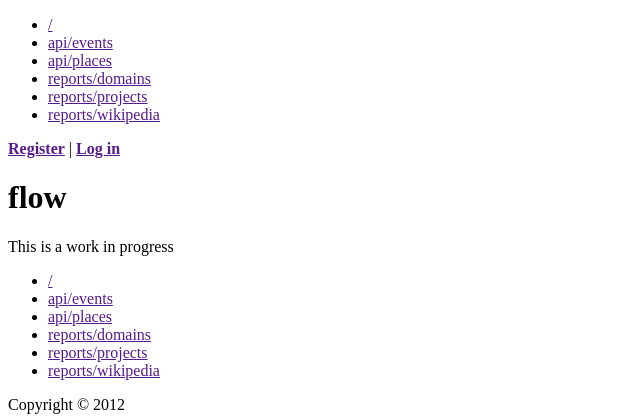
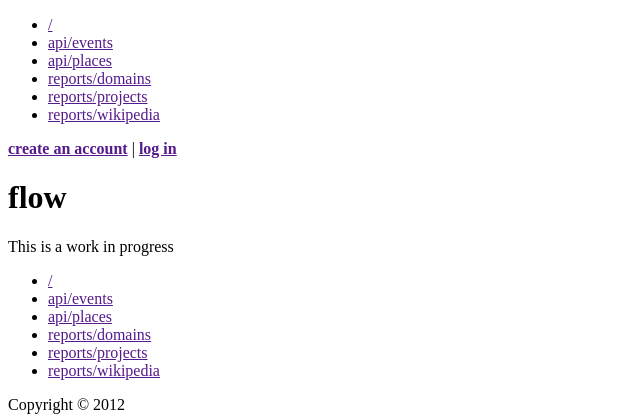
Before and after one commit to westurner/workhours, a Python web app: template workhours/templates/about.jinja2 in a window 1280 px wide. Shown: the top 420 px of the page, without its empty margins (0-640 px from the left). Run offline with Jinja, Linux system fonts and the light colour scheme; the template is opened without the code that fills it, so the values that code supplies are empty.

Commit message:
Updated templates/base.jinja2 and templates/toolbar.jinja2: place login links

```diff
--- a/workhours/templates/base.jinja2
+++ b/workhours/templates/base.jinja2
@@ -33,7 +33,7 @@
         <div id="wrapper" class="container">
 
             <div id="menu" class="block clearfix">
-                <div class="column span-16">
+                <div class="column span-20">
                     {% include "templates/mainmenu.jinja2" %}
                 </div>
                 <div class="column span-4 last">
@@ -77,7 +77,7 @@
                 </div>
             {% endblock contentframe %}
             </div>
-            <div id="footer" class="container">
+            <div id="footer">
                 <div class="column span-24 footermenu">
                     {% include "templates/mainmenu.jinja2" %}
                 </div>
--- a/workhours/templates/toolbar.jinja2
+++ b/workhours/templates/toolbar.jinja2
@@ -1,14 +1,14 @@
 <div id="toolbar">
     {% if viewer_username %}
     <span class="toolbar">
-        <a href="{{ request.route_url('idea_add') }}">Post an idea</a>.
+        <a href="{{ request.route_url('idea_add') }}">feedback</a>.
         Logged in as: <b>{{ viewer_username }}</b>.
-        <a href="{{ request.route_url('logout') }}">Logout</a>.</span>
+        <a href="{{ request.route_url('logout') }}">logout</a>.</span>
     {% else %}
     <span>
         <b><a href="{{ request.route_url('register')
-                }}">Register</a></b> |
-        <b><a href="{{ request.route_url('login') }}">Log in</a></b>
+                }}">create an account</a></b> |
+        <b><a href="{{ request.route_url('login') }}">log in</a></b>
     </span>
     {% endif %}
 </div>
```
